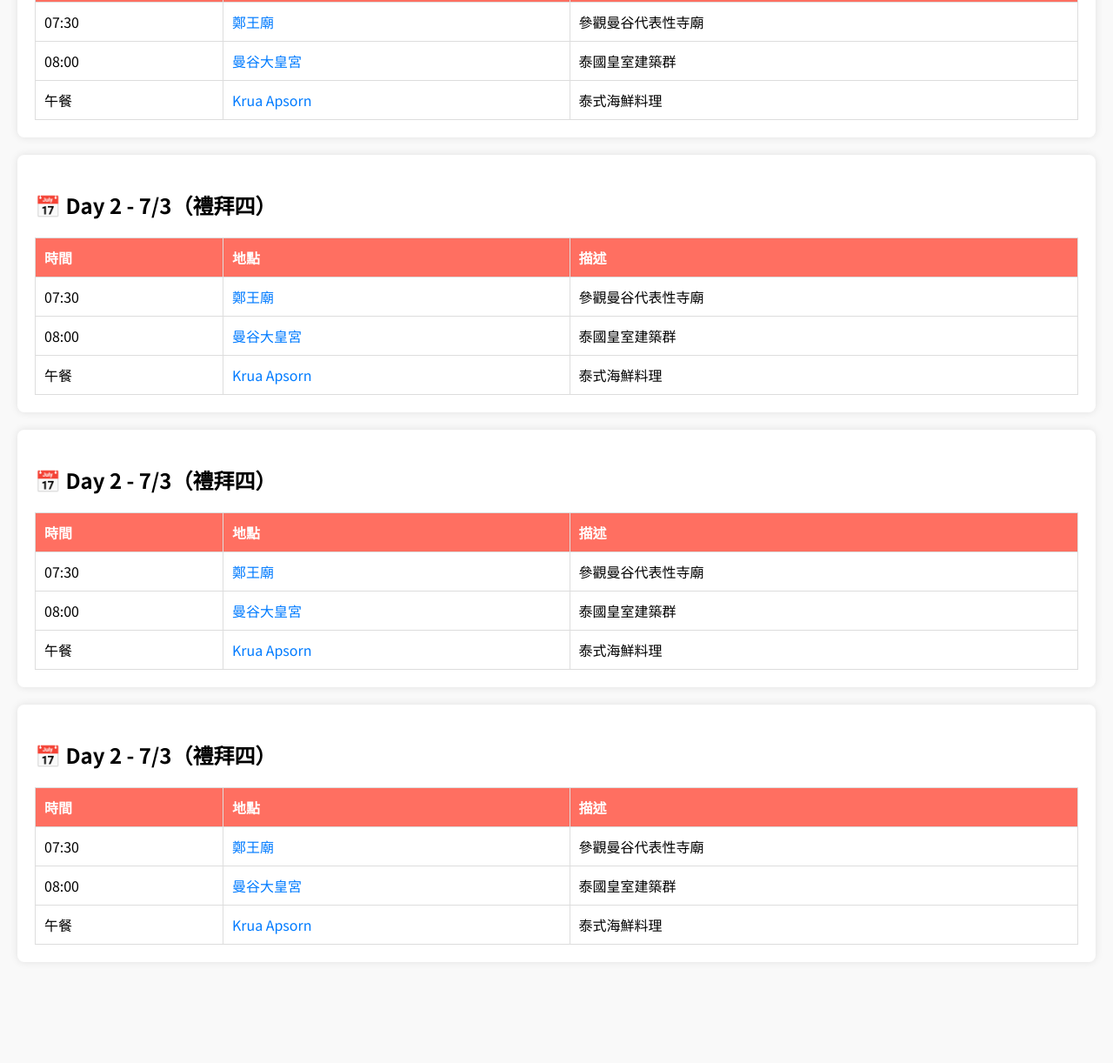
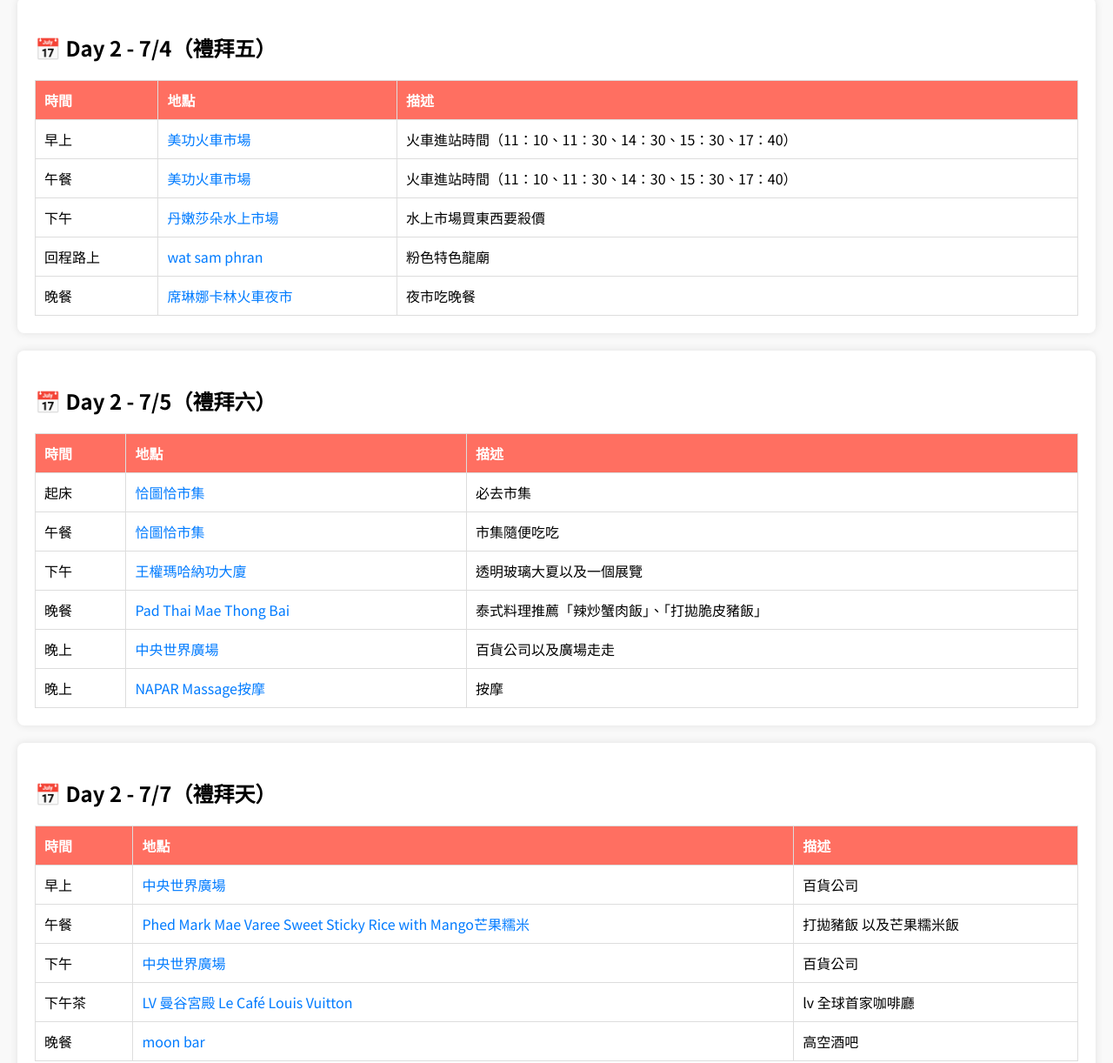
Before and after one commit to idontknow123456789/123, a plain HTML site: page index.html in a window 1280 px wide. Shown: the part 2126-3348 px from the top of the page at 87% size. Before the commit the page ends 3252 px from the top, so only its background shows below. Drawn offline with Linux system fonts and the light colour scheme.

Commit message:
Update index.html

```diff
--- a/index.html
+++ b/index.html
@@ -45,19 +45,19 @@
                 </tr>
                 <tr>
                     <td>晚餐</td>
-                    <td>牛奶小子</td>
+                    <td><a href="https://maps.app.goo.gl/1fHaqJFu6zTeGU757" target="_blank"></a>牛奶小子</td>
                     <td>在 Jeh O Chula 對面</td>
                     <td>走路</td>
                 </tr>
                 <tr>
                     <td>晚上</td>
-                    <td><a href="https://goo.gl/maps/vzWx7hJozXwRP8u27" target="_blank">唐人街</a></td>
+                    <td><a href="https://maps.app.goo.gl/7gXh4bLTLNw6xUzT6" target="_blank">唐人街</a></td>
                     <td>逛夜市、品嚐當地小吃</td>
                 </tr>
                 <tr>
                     <td>晚上</td>
-                    <td><a href="https://goo.gl/maps/vzWx7hJozXwRP8u27" target="_blank">唐人街</a></td>
-                    <td>逛夜市、品嚐當地小吃</td>
+                    <td><a href="https://goo.gl/maps/vzWx7hJozXwRP8u27" target="_blank">big c</a></td>
+                    <td>購買零食防曬等等</td>
                 </tr>
             </table>
         </section>
@@ -72,19 +72,34 @@
                     <th>描述</th>
                 </tr>
                 <tr>
-                    <td>07:30</td>
-                    <td><a href="https://goo.gl/maps/Q5RY7YH9S7H2" target="_blank">鄭王廟</a></td>
+                    <td>早上</td>
+                    <td><a href="https://maps.app.goo.gl/2oBNWBB6szwREhad6?" target="_blank">鄭王廟</a></td>
                     <td>參觀曼谷代表性寺廟</td>
                 </tr>
                 <tr>
-                    <td>08:00</td>
-                    <td><a href="https://goo.gl/maps/DrGx2HcfMfRp5j6x5" target="_blank">曼谷大皇宮</a></td>
+                    <td>早上</td>
+                    <td><a href="https://maps.app.goo.gl/fEBjQEx6gCGzn28X6?" target="_blank">曼谷大皇宮</a></td>
                     <td>泰國皇室建築群</td>
                 </tr>
                 <tr>
                     <td>午餐</td>
-                    <td><a href="https://goo.gl/maps/Af5q6nF99d62" target="_blank">Krua Apsorn</a></td>
+                    <td><a href="https://maps.app.goo.gl/yNQ9ZhiJJxFum68v7" target="_blank">Krua Apsorn</a></td>
                     <td>泰式海鮮料理</td>
+                </tr>
+                <tr>
+                    <td>下午</td>
+                    <td><a href="https://maps.app.goo.gl/p1YhwATNFJJmF7Rs9" target="_blank">ICONSIAM</a></td>
+                    <td>百貨公司</td>
+                </tr>
+                <tr>
+                    <td>晚餐</td>
+                    <td><a href="https://maps.app.goo.gl/XZoioXWRXrLm5wLi9" target="_blank">公主號郵輪chao phraya princess</a></td>
+                    <td><a href="https://www.chaophrayaprincess.com/?gad_source=1&gclid=Cj0KCQjwkZm_BhDrARIsAAEbX1GCrtrAQtZWxWMF5O09ALJXOudJ6CZtK-VuXa5q47Spgj8fE1c8b5MaAgLzEALw_wcB" target="_blank">船上料理</td>
+                </tr>
+                <tr>
+                    <td>飯後</td>
+                    <td><a href="https://maps.app.goo.gl/k8yof1LWtt7sgqjp7" target="_blank">四面佛</a></td>
+                    <td>四面佛像拍照打卡</td>
                 </tr>
             </table>
         </section>
@@ -92,7 +107,7 @@
 
     <!-- day 3 -->
     <section id="day2" class="day">
-        <h2>📅 Day 2 - 7/3（禮拜四）</h2>
+        <h2>📅 Day 2 - 7/4（禮拜五）</h2>
         <table>
             <tr>
                 <th>時間</th>
@@ -100,26 +115,36 @@
                 <th>描述</th>
             </tr>
             <tr>
-                <td>07:30</td>
-                <td><a href="https://goo.gl/maps/Q5RY7YH9S7H2" target="_blank">鄭王廟</a></td>
-                <td>參觀曼谷代表性寺廟</td>
-            </tr>
-            <tr>
-                <td>08:00</td>
-                <td><a href="https://goo.gl/maps/DrGx2HcfMfRp5j6x5" target="_blank">曼谷大皇宮</a></td>
-                <td>泰國皇室建築群</td>
+                <td>早上</td>
+                <td><a href="https://maps.app.goo.gl/JR23M23qcfadxJFNA" target="_blank">美功火車市場</a></td>
+                <td>火車進站時間（11：10、11：30、14：30、15：30、17：40）</td>
             </tr>
             <tr>
                 <td>午餐</td>
-                <td><a href="https://goo.gl/maps/Af5q6nF99d62" target="_blank">Krua Apsorn</a></td>
-                <td>泰式海鮮料理</td>
+                <td><a href="https://maps.app.goo.gl/JR23M23qcfadxJFNA" target="_blank">美功火車市場</a></td>
+                <td>火車進站時間（11：10、11：30、14：30、15：30、17：40）</td>
+            </tr>
+            <tr>
+                <td>下午</td>
+                <td><a href="https://maps.app.goo.gl/z4wdzVn8GPCNa1uC7" target="_blank">丹嫩莎朵水上市場</a></td>
+                <td>水上市場買東西要殺價</td>
+            </tr>
+            <tr>
+                <td>回程路上</td>
+                <td><a href="https://maps.app.goo.gl/wzckVyPsWjBsmsQy6" target="_blank">wat sam phran</a></td>
+                <td>粉色特色龍廟</td>
+            </tr>
+            <tr>
+                <td>晚餐</td>
+                <td><a href="https://maps.app.goo.gl/qL1AfhpWgtG2m6Vx6" target="_blank">席琳娜卡林火車夜市</a></td>
+                <td>夜市吃晚餐</td>
             </tr>
         </table>
     </section>
 </main>
 <!-- day4 -->
 <section id="day2" class="day">
-    <h2>📅 Day 2 - 7/3（禮拜四）</h2>
+    <h2>📅 Day 2 - 7/5（禮拜六）</h2>
     <table>
         <tr>
             <th>時間</th>
@@ -127,26 +152,41 @@
             <th>描述</th>
         </tr>
         <tr>
-            <td>07:30</td>
-            <td><a href="https://goo.gl/maps/Q5RY7YH9S7H2" target="_blank">鄭王廟</a></td>
-            <td>參觀曼谷代表性寺廟</td>
-        </tr>
-        <tr>
-            <td>08:00</td>
-            <td><a href="https://goo.gl/maps/DrGx2HcfMfRp5j6x5" target="_blank">曼谷大皇宮</a></td>
-            <td>泰國皇室建築群</td>
+            <td>起床</td>
+            <td><a href="https://maps.app.goo.gl/5UTwoEWPYXSEkrZu9" target="_blank">恰圖恰市集</a></td>
+            <td>必去市集</td>
         </tr>
         <tr>
             <td>午餐</td>
-            <td><a href="https://goo.gl/maps/Af5q6nF99d62" target="_blank">Krua Apsorn</a></td>
-            <td>泰式海鮮料理</td>
+            <td><a href="https://maps.app.goo.gl/5UTwoEWPYXSEkrZu9" target="_blank">恰圖恰市集</a></td>
+            <td>市集隨便吃吃</td>
+        </tr>
+        <tr>
+            <td>下午</td>
+            <td><a href="https://maps.app.goo.gl/hPCTaMzxGojbrr3X9" target="_blank">王權瑪哈納功大廈 </a></td>
+            <td>透明玻璃大夏以及一個展覽</td>
+        </tr>
+        <tr>
+            <td>晚餐</td>
+            <td><a href="https://maps.app.goo.gl/uvQ3qt6EZjM8X35j8" target="_blank">Pad Thai Mae Thong Bai</a></td>
+            <td>泰式料理推薦「辣炒蟹肉飯」、「打拋脆皮豬飯」</td>
+        </tr>
+        <tr>
+            <td>晚上</td>
+            <td><a href="https://maps.app.goo.gl/rakmMg3wugN9Crfj8" target="_blank">中央世界廣場</a></td>
+            <td>百貨公司以及廣場走走</td>
+        </tr>
+        <tr>
+            <td>晚上</td>
+            <td><a href="https://maps.app.goo.gl/39tnUtXf7BpMAU9y6" target="_blank">NAPAR Massage按摩</a></td>
+            <td>按摩</td>
         </tr>
     </table>
 </section>
 </main>
 <!-- day5-->
 <section id="day2" class="day">
-    <h2>📅 Day 2 - 7/3（禮拜四）</h2>
+    <h2>📅 Day 2 - 7/7（禮拜天）</h2>
     <table>
         <tr>
             <th>時間</th>
@@ -154,46 +194,31 @@
             <th>描述</th>
         </tr>
         <tr>
-            <td>07:30</td>
-            <td><a href="https://goo.gl/maps/Q5RY7YH9S7H2" target="_blank">鄭王廟</a></td>
-            <td>參觀曼谷代表性寺廟</td>
-        </tr>
-        <tr>
-            <td>08:00</td>
-            <td><a href="https://goo.gl/maps/DrGx2HcfMfRp5j6x5" target="_blank">曼谷大皇宮</a></td>
-            <td>泰國皇室建築群</td>
+            <td>早上</td>
+            <td><a href="https://maps.app.goo.gl/aLVVH8RqRpJEYd3V9" target="_blank">中央世界廣場</a></td>
+            <td>百貨公司</td>
         </tr>
         <tr>
             <td>午餐</td>
-            <td><a href="https://goo.gl/maps/Af5q6nF99d62" target="_blank">Krua Apsorn</a></td>
-            <td>泰式海鮮料理</td>
-        </tr>
-    </table>
-</section>
-</main>
-<!-- day6 -->
-<section id="day2" class="day">
-    <h2>📅 Day 2 - 7/3（禮拜四）</h2>
-    <table>
-        <tr>
-            <th>時間</th>
-            <th>地點</th>
-            <th>描述</th>
+            <td><a href="https://maps.app.goo.gl/yxFmTQsVpW3qbUnS9" target="_blank">Phed Mark
+                Mae Varee Sweet Sticky Rice with Mango芒果糯米</a></td>
+            <td>打拋豬飯 以及芒果糯米飯</td>
         </tr>
         <tr>
-            <td>07:30</td>
-            <td><a href="https://goo.gl/maps/Q5RY7YH9S7H2" target="_blank">鄭王廟</a></td>
-            <td>參觀曼谷代表性寺廟</td>
+            <td>下午</td>
+            <td><a href="https://maps.app.goo.gl/aLVVH8RqRpJEYd3V9" target="_blank">中央世界廣場</a></td>
+            <td>百貨公司</td>
         </tr>
         <tr>
-            <td>08:00</td>
-            <td><a href="https://goo.gl/maps/DrGx2HcfMfRp5j6x5" target="_blank">曼谷大皇宮</a></td>
-            <td>泰國皇室建築群</td>
+            <td>下午茶</td>
+            <td><a href="https://maps.app.goo.gl/G8BVdH3i65Sr42cV6" target="_blank">LV 曼谷宮殿 Le Café Louis Vuitton
+            </a></td>
+            <td>lv 全球首家咖啡廳</td>
         </tr>
         <tr>
-            <td>午餐</td>
-            <td><a href="https://goo.gl/maps/Af5q6nF99d62" target="_blank">Krua Apsorn</a></td>
-            <td>泰式海鮮料理</td>
+            <td>晚餐</td>
+            <td><a href="https://maps.app.goo.gl/qd2wjdapQuX5LB4E6" target="_blank">moon bar</a></td>
+            <td>高空酒吧</td>
         </tr>
     </table>
 </section>
```
